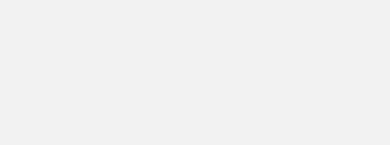
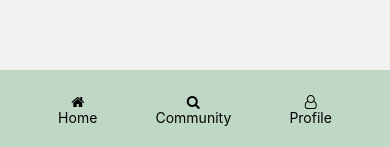
Before and after one commit to tony-shifflett/equalithon, a React Native app: screen /SelectProvider in a window 390 px wide. Shown: the part 699-846 px from the top of the page. Built offline with nearby package versions, Linux system fonts and the light colour scheme.

Commit message:
edited styling in Footer, removed Footer from SelectService, added Footer in SelectProvider

```diff
--- a/components/Footer.js
+++ b/components/Footer.js
@@ -30,7 +30,12 @@ const styles = StyleSheet.create({
         flexDirection: 'row',
         justifyContent: "space-evenly",
         alignItems: 'center',
-        marginTop: 60,
+        // marginTop: 60,
+        position: 'absolute',
+        flex: 0.1,
+        left: 0,
+        right: 0,
+        bottom: -350,
 
     },
     icon: {
--- a/screens/SelectProvider.js
+++ b/screens/SelectProvider.js
@@ -1,5 +1,6 @@
 import React from 'react'
 import { View, Text, StyleSheet } from 'react-native'
+import Footer from '../components/Footer'
 import ProviderSelectionForm from '../components/forms/ProviderSelectionForm'
 import LocationHeaderWhite from '../components/headers/LocationHeaderWhite'
 
@@ -8,6 +9,7 @@ const SelectProvider = () => {
     <View>
         <LocationHeaderWhite/>
         <ProviderSelectionForm/>
+        <Footer/>
     </View>
   )
 }
--- a/screens/SelectService.js
+++ b/screens/SelectService.js
@@ -23,7 +23,6 @@ const SelectService = () => {
                     source={require('../assets/provider-services.jpg')}
                     style={styles.img}/>
                 </Pressable>
-                <Footer/>
             </View>
         </View>
     )
```
